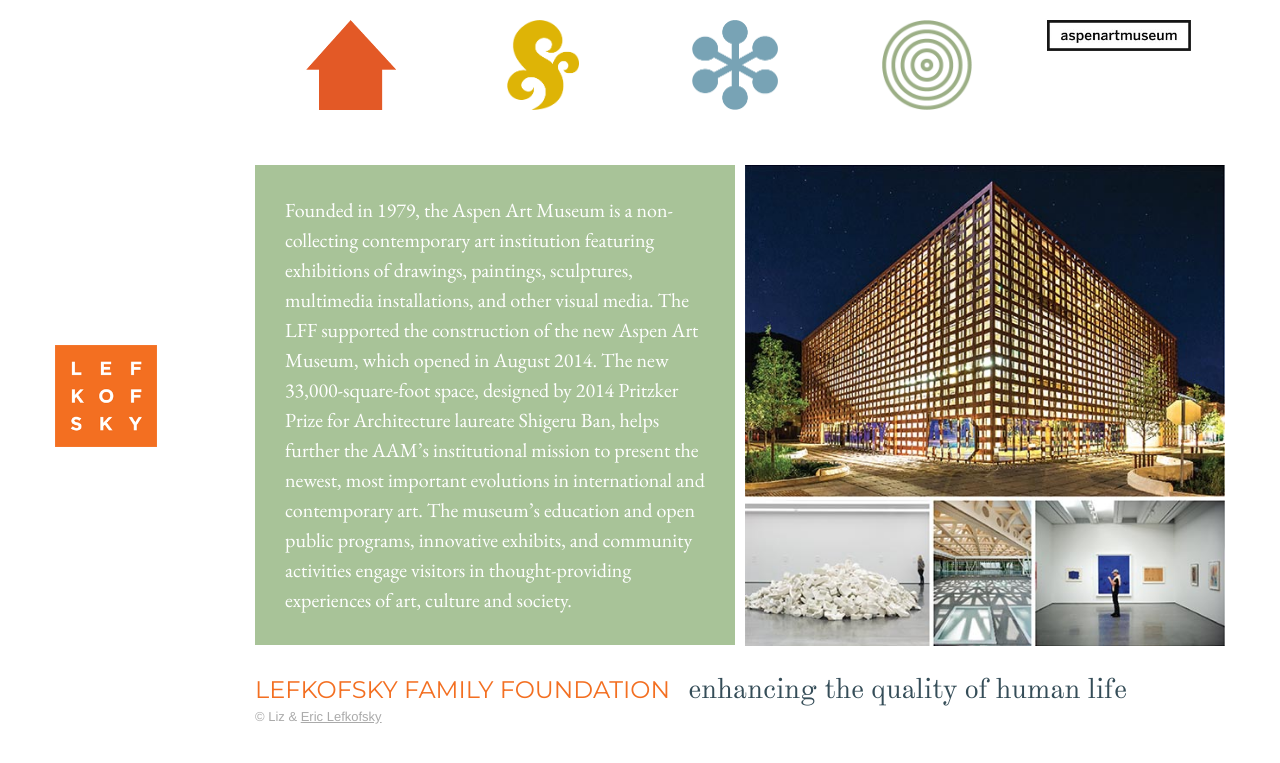
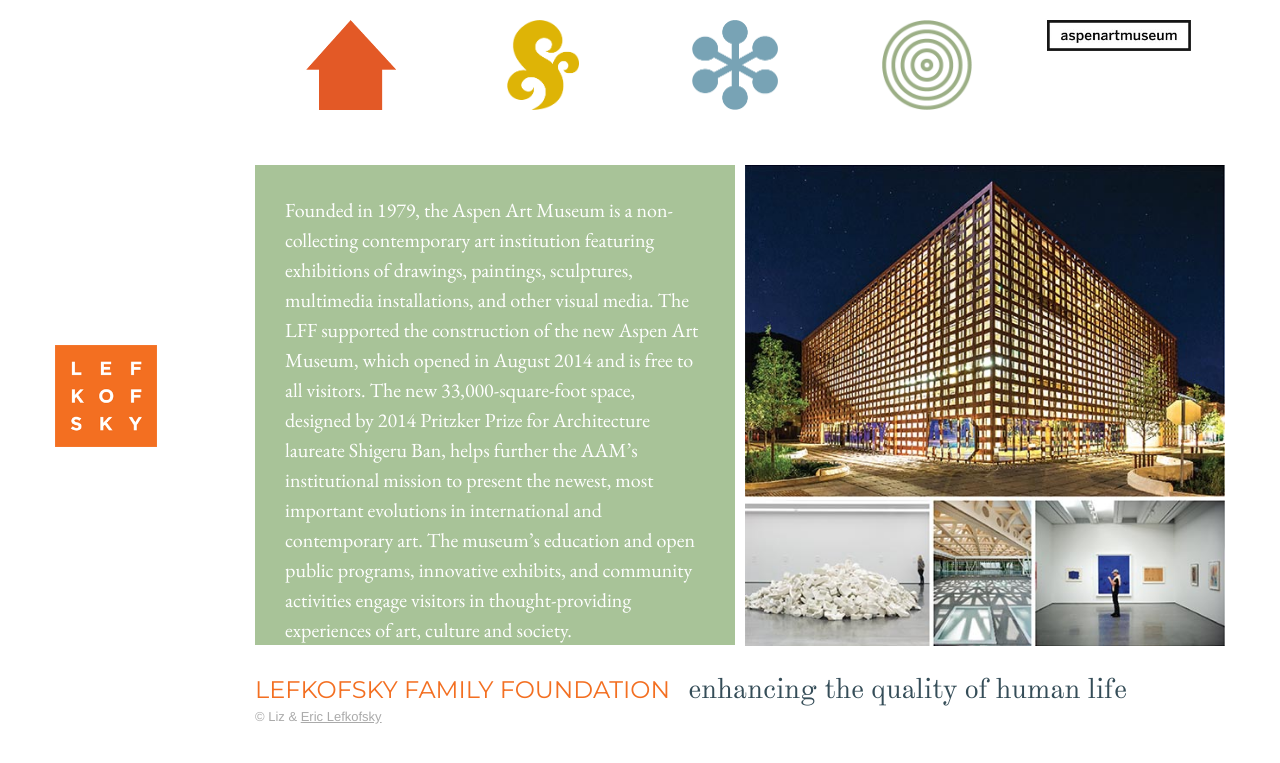
Before and after one commit to arjunvenkat/lefkofsky-jekyll, a Jekyll site: the page built from arts-culture/aspen-art-museum/index.html, in a window 1280 px wide. Shown: the top 763 px of the page. Built offline with Jekyll 4.4.1, drawn with Linux system fonts in a browser that asks for light colours; some web fonts are replaced.

Commit message:
updates aspen art museum copy

```diff
--- a/arts-culture/aspen-art-museum/index.html
+++ b/arts-culture/aspen-art-museum/index.html
@@ -6,7 +6,7 @@
 link: "http://aspenartmuseum.org/"
 thumb: "/img/arts/thumbs/aspen-art-museum.jpg"
 image: "/img/arts/aspen-art-museum2.jpg"
-desc: "Founded in 1979, the Aspen Art Museum is a non-collecting contemporary art institution featuring exhibitions of drawings, paintings, sculptures, multimedia installations, and other visual media. The LFF supported the construction of the new Aspen Art Museum, which opened in August 2014. The new 33,000-square-foot space, designed by 2014 Pritzker Prize for Architecture laureate Shigeru Ban, helps further the AAM’s institutional mission to present the newest, most important evolutions in international and contemporary art. The museum’s education and open public programs, innovative exhibits, and community activities engage visitors in thought-providing experiences of art, culture and society."
+desc: "Founded in 1979, the Aspen Art Museum is a non-collecting contemporary art institution featuring exhibitions of drawings, paintings, sculptures, multimedia installations, and other visual media. The LFF supported the construction of the new Aspen Art Museum, which opened in August 2014 and is free to all visitors. The new 33,000-square-foot space, designed by 2014 Pritzker Prize for Architecture laureate Shigeru Ban, helps further the AAM’s institutional mission to present the newest, most important evolutions in international and contemporary art. The museum’s education and open public programs, innovative exhibits, and community activities engage visitors in thought-providing experiences of art, culture and society."
 ---
 
 <div id="overlay" class="clearfix show update">
```
